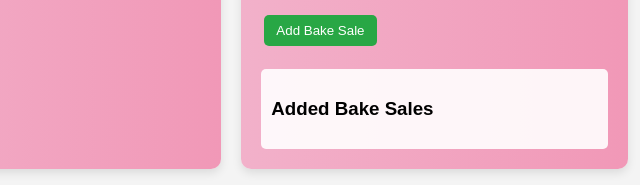
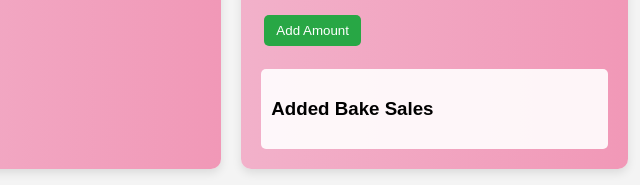
Before and after one commit to TheImperialOne/revenue-calci, a plain HTML site: page index.html in a window 1280 px wide. Shown: the part 423-608 px from the top of the page, 612-1252 px from the left. Drawn offline with Linux system fonts and the light colour scheme.

Commit message:
Update index.html

```diff
--- a/index.html
+++ b/index.html
@@ -286,7 +286,7 @@
                 <label>Bake Sale Amount:</label>
                 <input type="number" id="bakesaleAmount" placeholder="Enter Bakesale Amount" min="0">
             </div>
-            <button class="btn add-btn" onclick="addBakesale()">Add Bake Sale</button>
+            <button class="btn add-btn" onclick="addBakesale()">Add Amount</button>
             <div class="bakesale-list" id="bakesaleList">
                 <h3>Added Bake Sales</h3>
             </div>
@@ -647,7 +647,7 @@ function calculateRevenue() {
         }, {passive: true});
 
         // Update toggle button text
-        toggleButton.textContent = "Add Bake Sale";
+        toggleButton.textContent = "Other Amounts";
 
         // Add event listeners for validation
         document.getElementById("yearlyTarget").addEventListener("input", validateInputs);
```
